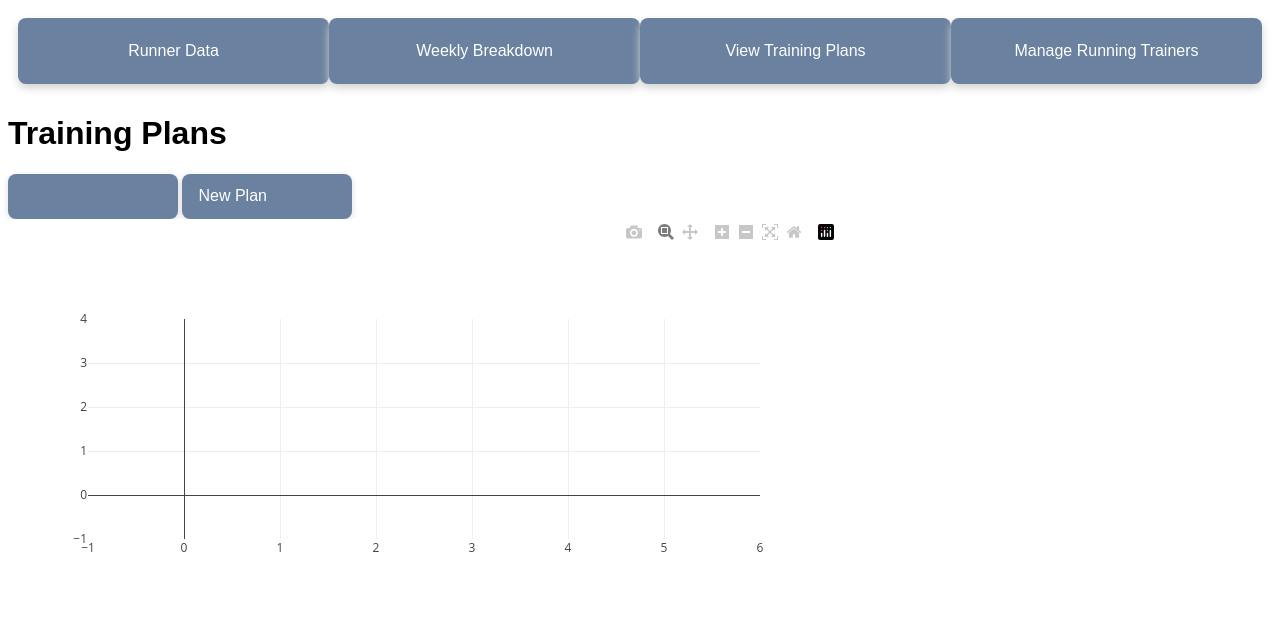
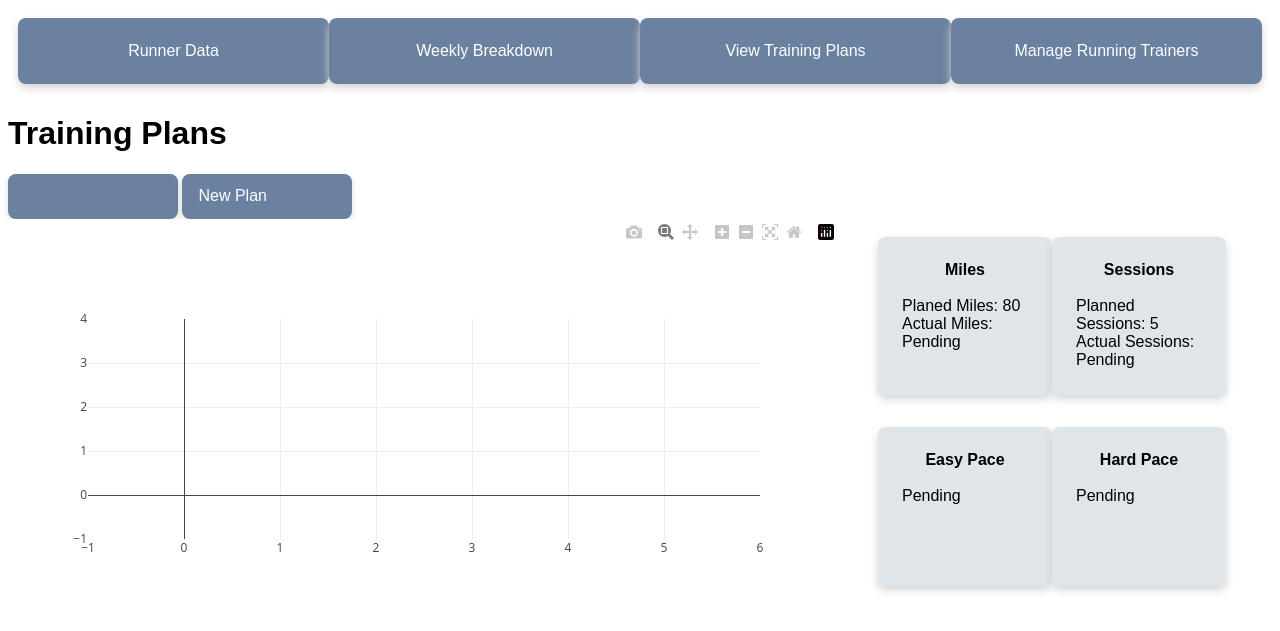
Before and after one commit to liam-lmj/runnerdata, a Flask app: template templates/training.html in a window 1280 px wide. Shown: the top 631 px of the page. Run offline with Flask 3, Linux system fonts and the light colour scheme; the template is opened without the code that fills it: most values are stand-ins (such as "Sample title", 1, 10 or a date in 2020); lists and menus that the app fills with data are empty; some libraries are stand-ins or nearby versions.

Commit message:
inital version of plan layout

```diff
--- a/static/style.css
+++ b/static/style.css
@@ -126,6 +126,30 @@ body {
     transform: translateY(0.25rem);
 }
 
+
+.card-table-plan{
+    width: 30vw;
+    height: 50vh;
+}
+
+.card-table-plan tr{
+    display: flex;
+    padding: 1rem;
+    height: 40%;
+}
+
+.card-table-plan td{
+    flex: 1;
+    width: 50%;
+    background: #E0E5EA;
+    color: black;
+    padding: 1.5rem;
+    border-radius: 0.5rem;
+    box-shadow: 0 0.25rem 0.5rem lightgrey;
+    transition: transform 0.2s ease;
+}
+
+
 .card-table{
     width: 100%;
 }
@@ -135,7 +159,7 @@ body {
     padding: 1rem;
 }
 
-.card-table td {
+.card-table td{
     flex: 1;
     background: #E0E5EA;
     color: black;
@@ -145,7 +169,7 @@ body {
     transition: transform 0.2s ease;
 }
 
-.card-table td:hover {
+.card-table td:hover{
     transform: translateY(0.25rem);
 }
 
--- a/static/training.js
+++ b/static/training.js
@@ -179,17 +179,16 @@ function updateTable(week) {
       return true;
     }
   });
-  console.log(filteredPlans)
   let i = 0;
   for (const item of filteredPlans) {
     var row = table.insertRow(i)
 
     const sessions = JSON.parse(item.sessions);
-    console.log(sessions)
-    let j = 0;
-    for (const session of item.sessions) {
+    let j = 1;
+    for (const session of sessions) {
       var cell = row.insertCell();
-      cell.innerHTML = `test`;
+      console.log(session)
+      cell.innerHTML = `<div class='center-text'> Session ${j}</div> <br> Type: ${session.sessionType} <br> Description ${session.sessionDesc}`;
       j++;
     }
     i++;
@@ -198,7 +197,8 @@ function updateTable(week) {
 
 function initialiseElements(barData) {
     Plotly.react('bar', barData.data, barData.layout || {});
-    updateTable("37-2025");
+    console.log(currentWeekYear)
+    updateTable(currentWeekYear);
     var select = document.getElementById("week");
 
     for (const item of trainingPlans) {
--- a/templates/training.html
+++ b/templates/training.html
@@ -17,7 +17,19 @@
 
     <div class="chartcontainer">
         <div id="bar" class="bar"></div>
+            <table class="card-table-plan">
+                <tr>
+                    <td><div class='center-text'>Miles</div> <br> Planed Miles: 80 <br> Actual Miles: Pending</td>
+                    <td><div class='center-text'>Sessions</div> <br> Planned Sessions: 5 <br> Actual Sessions: Pending</td>
+                </tr>
+                <tr>
+                    <td><div class='center-text'>Easy Pace</div> <br> Pending</td>
+                    <td><div class='center-text'>Hard Pace</div> <br> Pending</td>
+                </tr>
+            </table>
+
     </div>
+
 
 
     <table class="card-table" id="trainingTable"></table>
```
Also changed, not shown: runner.db.
